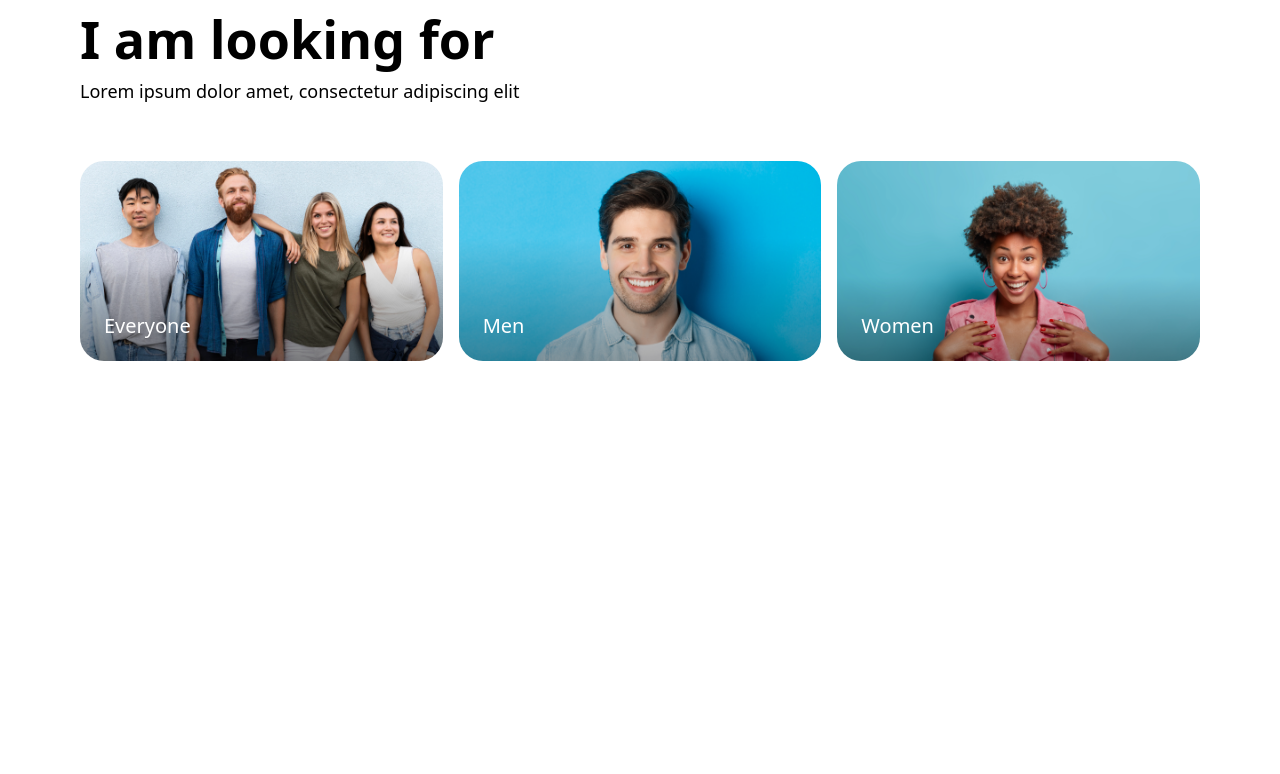
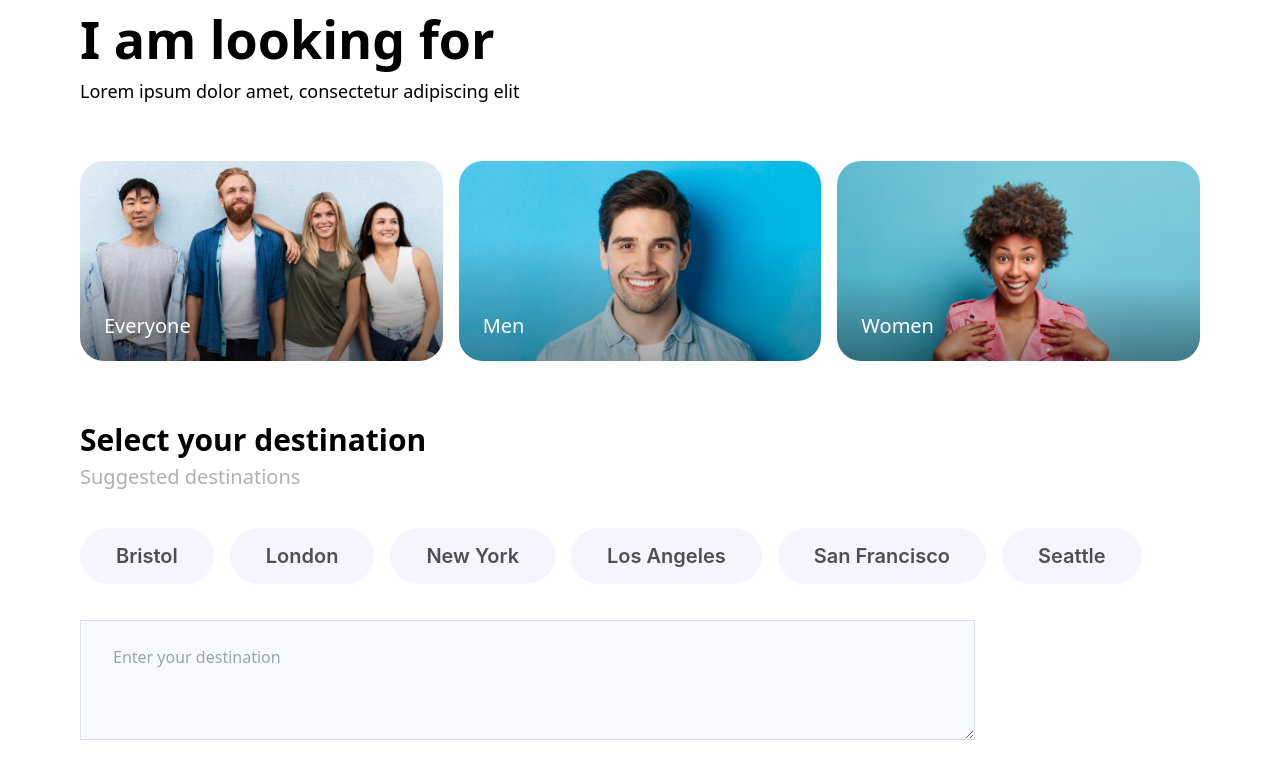
Before and after one commit to AbuRaihan1/totel-responsive, a Next.js app: page /im-looking-for in a window 1280 px wide. Shown: the top 774 px of the page. Built offline with nearby package versions, Linux system fonts and the light colour scheme.

Commit message:
added destination button and textarea, im-looking-for page

```diff
--- a/src/pages/im-looking-for/index.tsx
+++ b/src/pages/im-looking-for/index.tsx
@@ -1,11 +1,17 @@
 import Container from "@/components/Container";
 import Image from "next/image";
-import React from "react";
 
 import everyone from "/public/Images/everyone.png";
+import kukraHairGirl from "/public/Images/kukra-hair-girl.png";
 import mensmile from "/public/Images/men-smile.png";
-import kukraHairGirl from "/public/Images/kukra-hair-girl.png";
+import { useState } from "react";
 const index = () => {
+  const [selectedButton, setSelectedButton] = useState(null);
+
+  const handleButtonClick = (buttonName) => {
+    setSelectedButton(buttonName);
+  };
+
   const people = [
     {
       tag: "Everyone",
@@ -20,9 +26,41 @@
       img: kukraHairGirl,
     },
   ];
+
+  const buttonData = [
+    { name: "Bristol", label: "Bristol" },
+    { name: "London", label: "London" },
+    { name: "New York", label: "New York" },
+    { name: "Los Angeles", label: "Los Angeles" },
+    { name: "San Francisco", label: "San Francisco" },
+    { name: "Seattle", label: "Seattle" },
+  ];
+
+  const buttonStyle = {
+    color: "#4F4F4F",
+    fontFamily: "SF Pro Text, sans-serif",
+    fontSize: "20px",
+    fontWeight: 600,
+    borderRadius: "200px",
+    padding: "13px 36px",
+    transition: "background-color 0.3s ease",
+    background: "#F5F5FF",
+  };
+
+  const selectedStyle = {
+    fontFamily: "SF Pro Text, sans-serif",
+    fontSize: "20px",
+    fontWeight: 600,
+    borderRadius: "200px",
+    padding: "13px 36px",
+    transition: "background-color 0.3s ease",
+    background: "#574EFA",
+    color: "white",
+  };
   return (
     <div>
       <Container>
+        {/* i'm looking for, title */}
         <div>
           <h2 className="text-[52px] font-[600] font-inter">
             I am looking for
@@ -31,7 +69,7 @@
             Lorem ipsum dolor amet, consectetur adipiscing elit
           </p>
         </div>
-
+        {/* i am looking for, images */}
         <div className="grid lg:grid-cols-3 md:grid-cols-2 grid-cols-1 gap-4 mt-14">
           {people?.map((person, idx) => {
             return (
@@ -50,6 +88,44 @@
             );
           })}
         </div>
+
+        {/* i am looking for destination */}
+        <div>
+          <h2 className="font-sans font-[700] mt-14 text-3xl">
+            Select your destination
+          </h2>
+          <p className="text-[#B0B0B0] text-[20px] font-medium">
+            Suggested destinations
+          </p>
+        </div>
+
+        <div className="flex flex-wrap gap-4 mt-9">
+          {/* <button style={buttonStyle}>Bristol</button>
+          <button style={buttonStyle}>London</button>
+          <button style={buttonStyle}>New York</button>
+          <button style={buttonStyle}>Los Angeles</button>
+          <button style={buttonStyle}>San Francisco</button>
+          <button style={buttonStyle}>Seattle</button> */}
+
+          {buttonData.map((button) => (
+            <button
+              key={button.name}
+              style={
+                selectedButton === button.name
+                  ? { ...selectedStyle }
+                  : buttonStyle
+              }
+              onClick={() => handleButtonClick(button.name)}
+            >
+              {button.label}
+            </button>
+          ))}
+        </div>
+
+        <textarea
+          className="h-[120px] bg-[#F8F8FF] lg:w-[895px] w-full mt-9 px-8 py-6 outline-none focus:border-purple border border-card"
+          placeholder="Enter your destination"
+        ></textarea>
       </Container>
     </div>
   );
```
